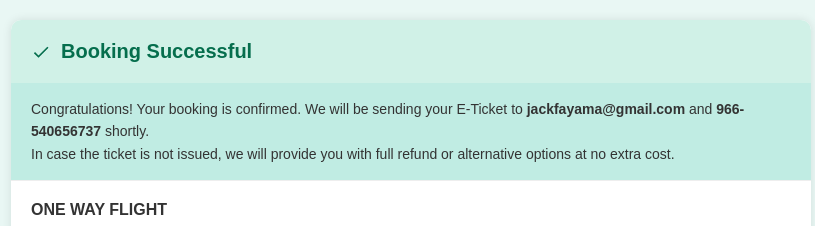
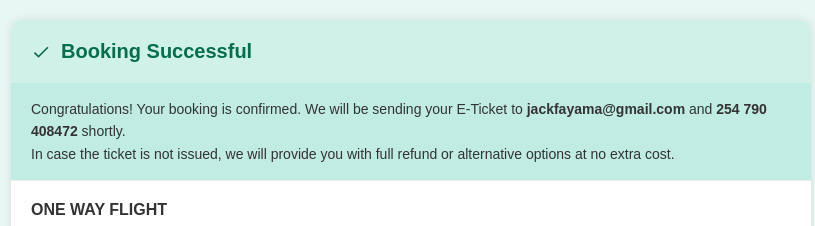
Before and after one commit to CashWayAppRegulatedCentralBankOfAmerica/E-ticket-, a plain HTML site: page index.html in a window 1280 px wide. Shown: the top 226 px of the page, 229-1044 px from the left. Drawn offline with Linux system fonts and the light colour scheme.

Commit message:
Update index.html

```diff
--- a/index.html
+++ b/index.html
@@ -128,7 +128,7 @@
 
   <div class="message">
     Congratulations! Your booking is confirmed. We will be sending your E-Ticket to
-    <span>jackfayama@gmail.com</span> and <span>966-540656737</span> shortly.<br>
+    <span>jackfayama@gmail.com</span> and <span>254 790 408472</span> shortly.<br>
     In case the ticket is not issued, we will provide you with full refund or alternative options at no extra cost.
   </div>
 
```
